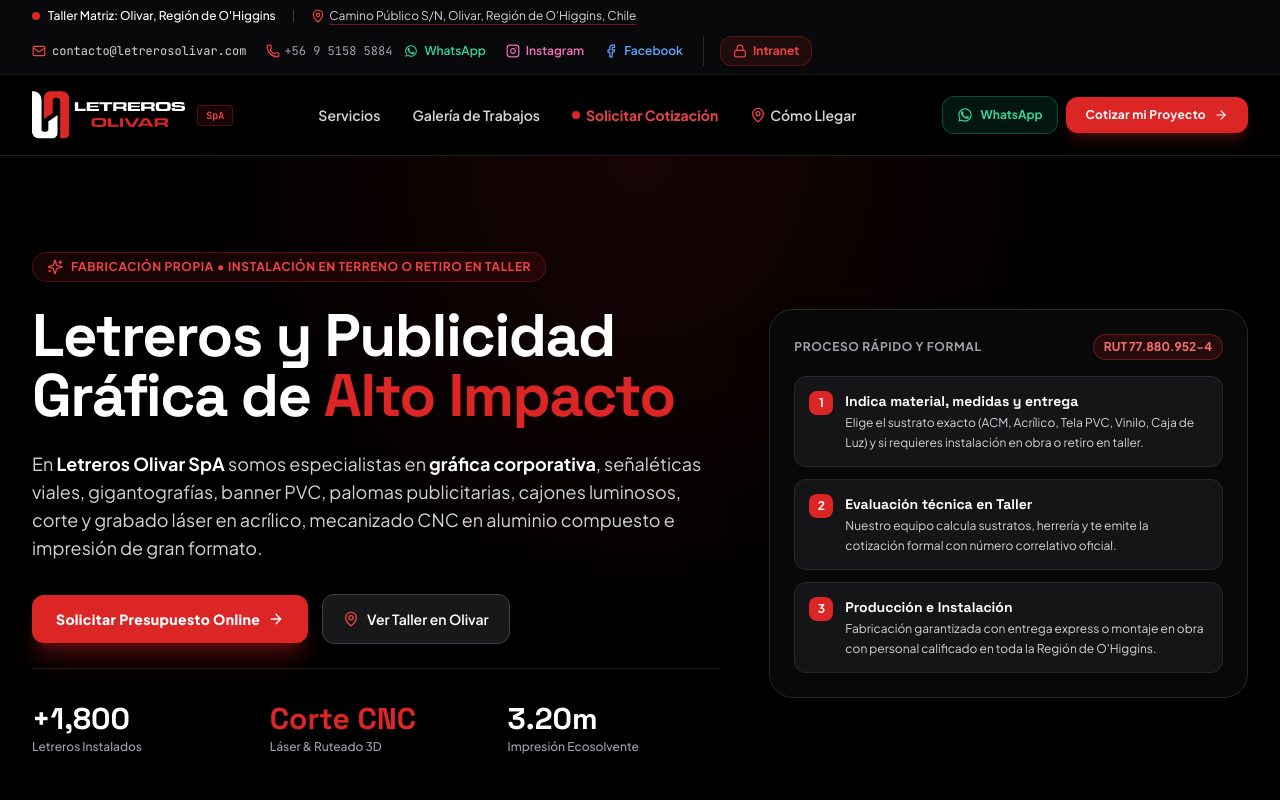
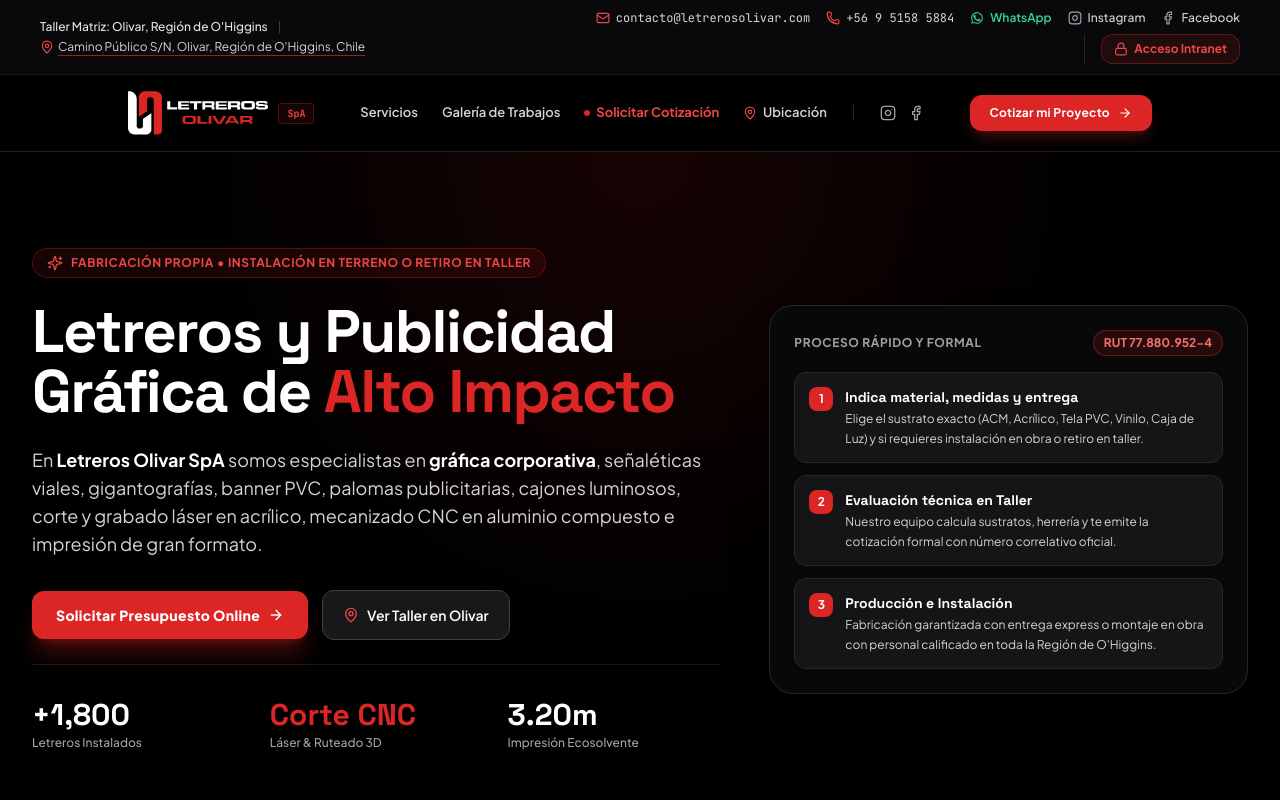
Before and after one commit to boxerblastbeat/leteros_testeo, a React (Vite) app: page / in a window 1280 px wide. Shown: the top 800 px of the page. Built offline with nearby package versions, Linux system fonts and the light colour scheme; no server answers; the database is empty.

Commit message:
Add files via upload

```diff
--- a/src/components/public/PublicSite.jsx
+++ b/src/components/public/PublicSite.jsx
@@ -174,39 +174,40 @@ export default function PublicSite({ onOpenIntranet }) {
 
   return (
     <div className="min-h-screen bg-black text-zinc-100">
-      {/* BARRA SUPERIOR CORPORATIVA (Estilo oficial letrerosolivar.com) */}
-      <div className="bg-zinc-950 border-b border-zinc-900 text-xs py-2 px-3 sm:px-8 no-print">
-        <div className="max-w-7xl mx-auto flex flex-wrap justify-between items-center gap-2 sm:gap-3 text-zinc-400">
-          <div className="hidden sm:flex items-center gap-4">
-            <span className="flex items-center gap-2 text-white font-medium">
-              <span className="w-2 h-2 rounded-full bg-red-600 animate-ping" />
+      {/* BARRA SUPERIOR CORPORATIVA (Visible completa en móvil y escritorio) */}
+      <div className="bg-zinc-950 border-b border-zinc-900 text-[11px] sm:text-xs py-2.5 px-3 sm:px-6 lg:px-10 no-print">
+        <div className="max-w-[1600px] mx-auto flex flex-col lg:flex-row lg:items-center justify-between gap-2 lg:gap-4 text-zinc-400">
+          {/* Ubicación y Dirección */}
+          <div className="flex flex-wrap items-center gap-x-2.5 gap-y-1">
+            <span className="text-zinc-200 font-medium">
               Taller Matriz: Olivar, Región de O&apos;Higgins
             </span>
-            <span className="hidden lg:inline text-zinc-700">|</span>
+            <span className="text-zinc-700">|</span>
             <a
               href={COMPANY_INFO.mapsUrl}
               target="_blank"
               rel="noreferrer"
-              className="hidden lg:inline-flex items-center gap-1 text-zinc-300 hover:text-red-500 transition underline underline-offset-4 decoration-red-600/50"
+              className="inline-flex items-center gap-1 text-zinc-300 hover:text-red-400 transition underline underline-offset-4 decoration-red-600/70"
             >
-              <MapPin className="w-3.5 h-3.5 text-red-500" />
-              {COMPANY_INFO.address}
+              <MapPin className="w-3.5 h-3.5 text-red-500 shrink-0" />
+              <span>{COMPANY_INFO.address}</span>
             </a>
           </div>
 
-          <div className="flex flex-1 sm:flex-initial items-center justify-between sm:justify-end gap-2.5 sm:gap-5">
+          {/* Contacto, Redes y Acceso Intranet */}
+          <div className="flex flex-wrap items-center justify-between lg:justify-end gap-x-3.5 sm:gap-x-4 lg:gap-x-5 gap-y-2 pt-1.5 lg:pt-0 border-t border-zinc-900 lg:border-t-0">
+            <div className="flex flex-wrap items-center gap-x-3 sm:gap-x-4 gap-y-1.5">
               <a
                 href={`mailto:${COMPANY_INFO.email}`}
-              className="text-zinc-300 hover:text-red-500 transition font-mono hidden md:flex items-center gap-1.5"
+                className="text-zinc-300 hover:text-white transition font-mono flex items-center gap-1.5"
                 title={`Enviar correo a ${COMPANY_INFO.email}`}
               >
-              <Mail className="w-3.5 h-3.5 text-red-500" />
+                <Mail className="w-3.5 h-3.5 text-red-500 shrink-0" />
                 <span>{COMPANY_INFO.email}</span>
               </a>
-            <div className="flex items-center gap-3">
               <a
                 href={`tel:${COMPANY_INFO.phone.replace(/\s+/g, '')}`}
-                className="hover:text-red-500 transition font-mono flex items-center gap-1 text-[11px] sm:text-xs"
+                className="text-zinc-300 hover:text-white transition font-mono flex items-center gap-1.5"
               >
                 <Phone className="w-3.5 h-3.5 text-red-500 shrink-0" />
                 <span>{COMPANY_INFO.phone}</span>
@@ -216,55 +217,54 @@ export default function PublicSite({ onOpenIntranet }) {
                 target="_blank"
                 rel="noreferrer"
                 className="text-emerald-400 hover:text-emerald-300 font-semibold flex items-center gap-1.5 transition"
-                aria-label="WhatsApp"
               >
-                <WhatsAppIcon className="w-3.5 h-3.5" />
-                <span className="hidden sm:inline">WhatsApp</span>
+                <WhatsAppIcon className="w-3.5 h-3.5 shrink-0" />
+                <span>WhatsApp</span>
               </a>
-            </div>
               <a
                 href={COMPANY_INFO.social.instagram}
                 target="_blank"
                 rel="noreferrer"
-              className="text-pink-400 hover:text-pink-300 font-semibold hidden sm:flex items-center gap-1.5 transition"
+                className="text-zinc-300 hover:text-white font-medium flex items-center gap-1.5 transition"
                 title="Instagram @letreros_olivar"
               >
-              <Instagram className="w-3.5 h-3.5" />
-              <span className="hidden md:inline">Instagram</span>
+                <Instagram className="w-3.5 h-3.5 text-zinc-400 shrink-0" />
+                <span>Instagram</span>
               </a>
               <a
                 href={COMPANY_INFO.social.facebook}
                 target="_blank"
                 rel="noreferrer"
-              className="text-blue-400 hover:text-blue-300 font-semibold hidden sm:flex items-center gap-1.5 transition"
+                className="text-zinc-300 hover:text-white font-medium flex items-center gap-1.5 transition"
                 title="Facebook Letreros Olivar"
               >
-              <Facebook className="w-3.5 h-3.5" />
-              <span className="hidden md:inline">Facebook</span>
+                <Facebook className="w-3.5 h-3.5 text-zinc-400 shrink-0" />
+                <span>Facebook</span>
               </a>
+            </div>
 
-            <div className="sm:border-l sm:border-zinc-800 sm:pl-4">
+            <div className="lg:border-l lg:border-zinc-800 lg:pl-4">
               <button
                 onClick={onOpenIntranet}
-                className="text-red-500 hover:text-red-400 font-bold flex items-center gap-1.5 bg-red-600/10 hover:bg-red-600/20 px-2.5 sm:px-3 py-1 sm:py-1.5 rounded-xl border border-red-600/30 text-[11px] sm:text-xs transition"
+                className="text-red-500 hover:text-red-400 font-bold flex items-center gap-1.5 bg-red-600/10 hover:bg-red-600/20 px-3 py-1.5 rounded-xl border border-red-600/35 text-[11px] sm:text-xs transition whitespace-nowrap"
                 title="Acceso directo a la Intranet de Taller y Cotizaciones"
               >
-                <Lock className="w-3 h-3 sm:w-3.5 sm:h-3.5" />
-                <span>{session ? 'Intranet' : 'Intranet'}</span>
+                <Lock className="w-3.5 h-3.5" />
+                <span>{session ? 'Ir a Intranet' : 'Acceso Intranet'}</span>
               </button>
             </div>
           </div>
         </div>
       </div>
 
-      {/* NAVBAR PRINCIPAL STICKY (Estilo oficial letrerosolivar.com) */}
-      <header className="sticky top-0 z-40 bg-black/95 backdrop-blur-md border-b border-zinc-800/80 px-3 sm:px-8 py-3 sm:py-4 no-print">
-        <div className="max-w-7xl mx-auto flex items-center justify-between gap-2 sm:gap-4">
-          <a href="#inicio" className="flex items-center gap-2.5 sm:gap-3 group min-w-0">
+      {/* NAVBAR PRINCIPAL STICKY */}
+      <header className="sticky top-0 z-40 bg-black/95 backdrop-blur-md border-b border-zinc-800/80 px-3 sm:px-6 lg:px-8 py-3.5 sm:py-4 no-print">
+        <div className="max-w-5xl mx-auto flex items-center justify-between gap-3 sm:gap-6">
+          <a href="#inicio" className="flex items-center gap-2.5 group min-w-0 shrink-0">
             <img
               src="/logo-white.svg"
               alt={COMPANY_INFO.name}
-              className="h-9 sm:h-12 w-auto object-contain group-hover:scale-105 transition"
+              className="h-9 sm:h-11 w-auto object-contain group-hover:scale-105 transition"
               onError={(e) => {
                 e.currentTarget.style.display = 'none';
               }}
@@ -274,44 +274,60 @@ export default function PublicSite({ onOpenIntranet }) {
             </span>
           </a>
 
-          <nav className="hidden lg:flex items-center gap-8 text-sm font-semibold text-zinc-300">
-            <a href="#servicios" className="hover:text-red-500 transition">
+          <nav className="hidden lg:flex items-center gap-6 text-[13px] font-semibold text-zinc-300">
+            <a href="#servicios" className="hover:text-white transition">
               Servicios
             </a>
-            <a href="#portafolio" className="hover:text-red-500 transition">
+            <a href="#portafolio" className="hover:text-white transition">
               Galería de Trabajos
             </a>
             <a
               href="#cotizar"
               className="flex items-center gap-1.5 text-red-500 hover:text-red-400 transition font-bold"
             >
-              <span className="w-2 h-2 rounded-full bg-red-600 animate-pulse" />
+              <span className="w-1.5 h-1.5 rounded-full bg-red-600 animate-pulse" />
               Solicitar Cotización
             </a>
             <a
               href={COMPANY_INFO.mapsUrl}
               target="_blank"
               rel="noreferrer"
-              className="hover:text-red-500 transition flex items-center gap-1"
+              className="hover:text-white transition flex items-center gap-1.5 text-zinc-300"
             >
-              <MapPin className="w-4 h-4 text-red-500" />
-              Cómo Llegar
+              <MapPin className="w-3.5 h-3.5 text-red-500" />
+              Ubicación
             </a>
+
+            <span className="h-4 w-px bg-zinc-800 mx-0.5" aria-hidden="true" />
+
+            <div className="flex items-center gap-3 text-zinc-400">
+              <a
+                href={COMPANY_INFO.social.instagram}
+                target="_blank"
+                rel="noreferrer"
+                className="hover:text-white transition"
+                title="Instagram @letreros_olivar"
+                aria-label="Instagram"
+              >
+                <Instagram className="w-4 h-4" />
+              </a>
+              <a
+                href={COMPANY_INFO.social.facebook}
+                target="_blank"
+                rel="noreferrer"
+                className="hover:text-white transition"
+                title="Facebook Letreros Olivar"
+                aria-label="Facebook"
+              >
+                <Facebook className="w-4 h-4" />
+              </a>
+            </div>
           </nav>
 
-          <div className="flex items-center gap-2">
-            <a
-              href={COMPANY_INFO.social.whatsapp}
-              target="_blank"
-              rel="noreferrer"
-              className="hidden sm:inline-flex items-center gap-2 px-3.5 py-2.5 rounded-xl bg-emerald-600/15 hover:bg-emerald-600/25 border border-emerald-500/35 text-emerald-400 hover:text-emerald-300 text-xs font-bold transition"
-            >
-              <WhatsAppIcon className="w-4 h-4" />
-              <span>WhatsApp</span>
-            </a>
+          <div className="flex items-center gap-2 shrink-0">
             <a
               href="#cotizar"
-              className="bg-red-600 hover:bg-red-500 text-white font-bold px-3 sm:px-5 py-2 sm:py-2.5 rounded-xl text-xs tracking-wide shadow-lg shadow-red-600/25 transition hover:shadow-red-600/40 flex items-center gap-1.5 sm:gap-2 whitespace-nowrap"
+              className="bg-red-600 hover:bg-red-500 text-white font-bold px-3.5 sm:px-5 py-2 sm:py-2.5 rounded-xl text-xs tracking-wide shadow-lg shadow-red-600/25 transition hover:shadow-red-600/40 flex items-center gap-1.5 sm:gap-2 whitespace-nowrap"
             >
               <span className="sm:hidden">Cotizar</span>
               <span className="hidden sm:inline">Cotizar mi Proyecto</span>
@@ -360,18 +376,40 @@ export default function PublicSite({ onOpenIntranet }) {
               className="px-3 py-2.5 rounded-xl hover:bg-zinc-900 transition flex items-center gap-2 text-zinc-300"
             >
               <MapPin className="w-4 h-4 text-red-500" />
-              Cómo Llegar (Taller Olivar)
+              Ubicación (Taller Olivar)
             </a>
+            <div className="grid grid-cols-2 gap-2 pt-1">
               <a
                 href={COMPANY_INFO.social.whatsapp}
                 target="_blank"
                 rel="noreferrer"
                 onClick={() => setMobileMenuOpen(false)}
-              className="px-3 py-2.5 rounded-xl bg-emerald-600/15 border border-emerald-500/30 text-emerald-400 flex items-center gap-2 transition"
+                className="px-3 py-2.5 rounded-xl bg-emerald-600/15 border border-emerald-500/30 text-emerald-400 flex items-center justify-center gap-2 text-xs transition"
               >
                 <WhatsAppIcon className="w-4 h-4" />
-              Escribir por WhatsApp
+                WhatsApp
               </a>
+              <div className="flex items-center justify-center gap-4 px-3 py-2.5 rounded-xl bg-zinc-900 border border-zinc-800 text-zinc-300">
+                <a
+                  href={COMPANY_INFO.social.instagram}
+                  target="_blank"
+                  rel="noreferrer"
+                  aria-label="Instagram"
+                  className="hover:text-white transition"
+                >
+                  <Instagram className="w-4 h-4" />
+                </a>
+                <a
+                  href={COMPANY_INFO.social.facebook}
+                  target="_blank"
+                  rel="noreferrer"
+                  aria-label="Facebook"
+                  className="hover:text-white transition"
+                >
+                  <Facebook className="w-4 h-4" />
+                </a>
+              </div>
+            </div>
           </nav>
         )}
       </header>
@@ -1031,11 +1069,13 @@ export default function PublicSite({ onOpenIntranet }) {
         </div>
       </section>
 
-      {/* FOOTER OFICIAL 4 COLUMNAS (Idéntico a letrerosolivar.com) */}
+      {/* FOOTER OFICIAL 4 COLUMNAS EQUITATIVAS */}
       <footer id="contacto" className="bg-black py-12 px-4 sm:px-8 border-t border-zinc-900">
-        <div className="max-w-7xl mx-auto grid grid-cols-1 sm:grid-cols-2 lg:grid-cols-4 gap-10 pb-10">
+        <div className="max-w-7xl mx-auto grid grid-cols-1 sm:grid-cols-2 lg:grid-cols-4 gap-8 lg:gap-10 pb-10 items-stretch">
           {/* Columna 1: Marca */}
-          <div className="space-y-4">
+          <div className="flex flex-col justify-between space-y-4">
+            <div className="space-y-3">
+              <div className="flex items-center gap-2.5">
                 <img
                   src="/logo-white.svg"
                   alt={COMPANY_INFO.name}
@@ -1044,14 +1084,22 @@ export default function PublicSite({ onOpenIntranet }) {
                     e.currentTarget.style.display = 'none';
                   }}
                 />
+                <span className="text-[10px] px-2 py-0.5 bg-red-600/10 text-red-500 rounded border border-red-600/30 font-mono font-bold">
+                  SpA
+                </span>
+              </div>
               <p className="text-xs text-zinc-400 leading-relaxed">
-              Letreros comerciales, gráfica corporativa, cajones luminosos y rotulación vehicular en
-              Olivar.
+                Fabricación propia de letreros comerciales, gráfica corporativa, cajones luminosos,
+                corte CNC/láser y rotulación vehicular en la Región de O&apos;Higgins.
               </p>
+            </div>
+            <div className="pt-2 border-t border-zinc-900 text-[11px] text-zinc-500 font-mono">
+              RUT: <span className="text-zinc-300">{COMPANY_INFO.rut}</span>
+            </div>
           </div>
 
           {/* Columna 2: Servicios */}
-          <div className="space-y-3">
+          <div className="flex flex-col space-y-3.5">
             <h4 className="font-bold text-white uppercase tracking-wider text-xs">Servicios</h4>
             <ul className="space-y-2.5 text-xs text-zinc-400">
               {[
@@ -1075,7 +1123,7 @@ export default function PublicSite({ onOpenIntranet }) {
           </div>
 
           {/* Columna 3: Taller & Showroom */}
-          <div className="space-y-3 text-xs">
+          <div className="flex flex-col space-y-3.5 text-xs">
             <h4 className="font-bold text-white uppercase tracking-wider">Taller & Showroom</h4>
             <div className="space-y-2.5 text-zinc-400">
               <div className="flex items-start gap-2">
@@ -1098,7 +1146,7 @@ export default function PublicSite({ onOpenIntranet }) {
                   <div className="text-zinc-500 mt-0.5">Sábados, Domingos y Festivos: Cerrado</div>
                 </div>
               </div>
-              <div className="flex items-center gap-2 pt-1">
+              <div className="flex items-center gap-2 pt-0.5">
                 <Phone className="w-3.5 h-3.5 text-zinc-400 shrink-0" />
                 <a
                   href={`tel:${COMPANY_INFO.phone.replace(/\s+/g, '')}`}
@@ -1111,7 +1159,7 @@ export default function PublicSite({ onOpenIntranet }) {
                 <Mail className="w-3.5 h-3.5 text-red-500 shrink-0" />
                 <a
                   href={`mailto:${COMPANY_INFO.email}`}
-                  className="text-red-500 hover:text-red-400 font-mono transition"
+                  className="text-red-500 hover:text-red-400 font-mono transition truncate"
                 >
                   {COMPANY_INFO.email}
                 </a>
@@ -1119,17 +1167,17 @@ export default function PublicSite({ onOpenIntranet }) {
             </div>
           </div>
 
-          {/* Columna 4: Contacto & Redes (compacta y alineada en altura con las demás columnas) */}
-          <div className="space-y-3">
+          {/* Columna 4: Contacto & Redes */}
+          <div className="flex flex-col space-y-3.5">
             <h4 className="font-bold text-white uppercase tracking-wider text-xs">
               Contacto & Redes
             </h4>
-            <div className="flex flex-col gap-1.5">
+            <div className="flex flex-col gap-2">
               <a
                 href={`mailto:${COMPANY_INFO.email}`}
-                className="flex items-center justify-between gap-2 px-2.5 py-1.5 rounded-lg bg-zinc-950 border border-zinc-800 text-zinc-300 hover:text-white hover:border-red-500/50 hover:bg-red-600/10 transition group"
+                className="flex items-center justify-between gap-2 px-3 py-2 rounded-xl bg-zinc-950 border border-zinc-800 text-zinc-300 hover:text-white hover:border-red-500/50 hover:bg-red-600/10 transition group"
               >
-                <span className="flex items-center gap-2 text-xs font-semibold text-white">
+                <span className="flex items-center gap-2 text-xs font-semibold text-white shrink-0">
                   <Mail className="w-3.5 h-3.5 text-red-500 shrink-0" />
                   Correo
                 </span>
@@ -1142,9 +1190,9 @@ export default function PublicSite({ onOpenIntranet }) {
                 href={COMPANY_INFO.social.whatsapp}
                 target="_blank"
                 rel="noreferrer"
-                className="flex items-center justify-between gap-2 px-2.5 py-1.5 rounded-lg bg-zinc-950 border border-zinc-800 text-zinc-300 hover:text-white hover:border-emerald-500/50 hover:bg-emerald-600/10 transition group"
+                className="flex items-center justify-between gap-2 px-3 py-2 rounded-xl bg-zinc-950 border border-zinc-800 text-zinc-300 hover:text-white hover:border-emerald-500/50 hover:bg-emerald-600/10 transition group"
               >
-                <span className="flex items-center gap-2 text-xs font-semibold text-emerald-400">
+                <span className="flex items-center gap-2 text-xs font-semibold text-emerald-400 shrink-0">
                   <WhatsAppIcon className="w-3.5 h-3.5 shrink-0" />
                   WhatsApp
                 </span>
@@ -1155,9 +1203,9 @@ export default function PublicSite({ onOpenIntranet }) {
                 href={COMPANY_INFO.social.instagram}
                 target="_blank"
                 rel="noreferrer"
-                className="flex items-center justify-between gap-2 px-2.5 py-1.5 rounded-lg bg-zinc-950 border border-zinc-800 text-zinc-300 hover:text-white hover:border-pink-500/50 hover:bg-pink-600/10 transition group"
+                className="flex items-center justify-between gap-2 px-3 py-2 rounded-xl bg-zinc-950 border border-zinc-800 text-zinc-300 hover:text-white hover:border-pink-500/50 hover:bg-pink-600/10 transition group"
               >
-                <span className="flex items-center gap-2 text-xs font-semibold text-pink-400">
+                <span className="flex items-center gap-2 text-xs font-semibold text-pink-400 shrink-0">
                   <Instagram className="w-3.5 h-3.5 shrink-0" />
                   Instagram
                 </span>
@@ -1168,9 +1216,9 @@ export default function PublicSite({ onOpenIntranet }) {
                 href={COMPANY_INFO.social.facebook}
                 target="_blank"
                 rel="noreferrer"
-                className="flex items-center justify-between gap-2 px-2.5 py-1.5 rounded-lg bg-zinc-950 border border-zinc-800 text-zinc-300 hover:text-white hover:border-blue-500/50 hover:bg-blue-600/10 transition group"
+                className="flex items-center justify-between gap-2 px-3 py-2 rounded-xl bg-zinc-950 border border-zinc-800 text-zinc-300 hover:text-white hover:border-blue-500/50 hover:bg-blue-600/10 transition group"
               >
-                <span className="flex items-center gap-2 text-xs font-semibold text-blue-400">
+                <span className="flex items-center gap-2 text-xs font-semibold text-blue-400 shrink-0">
                   <Facebook className="w-3.5 h-3.5 shrink-0" />
                   Facebook
                 </span>
@@ -1180,12 +1228,12 @@ export default function PublicSite({ onOpenIntranet }) {
           </div>
         </div>
 
-        <div className="max-w-7xl mx-auto pt-6 border-t border-zinc-900 flex flex-col sm:flex-row justify-between items-center gap-4 text-zinc-500 text-[11px]">
+        <div className="max-w-7xl mx-auto pt-6 border-t border-zinc-900 flex flex-col sm:flex-row justify-between items-center gap-3 text-center sm:text-left text-zinc-500 text-[11px]">
           <div>
             © {new Date().getFullYear()} {COMPANY_INFO.name}. RUT: {COMPANY_INFO.rut}. Todos los
             derechos reservados.
           </div>
-          <div className="flex items-center gap-4">
+          <div className="flex flex-wrap items-center justify-center gap-4">
             <button
               onClick={onOpenIntranet}
               className="text-zinc-500 hover:text-zinc-300 flex items-center gap-1 transition"
```
Lines whose indentation alone changed are shown as unchanged.
